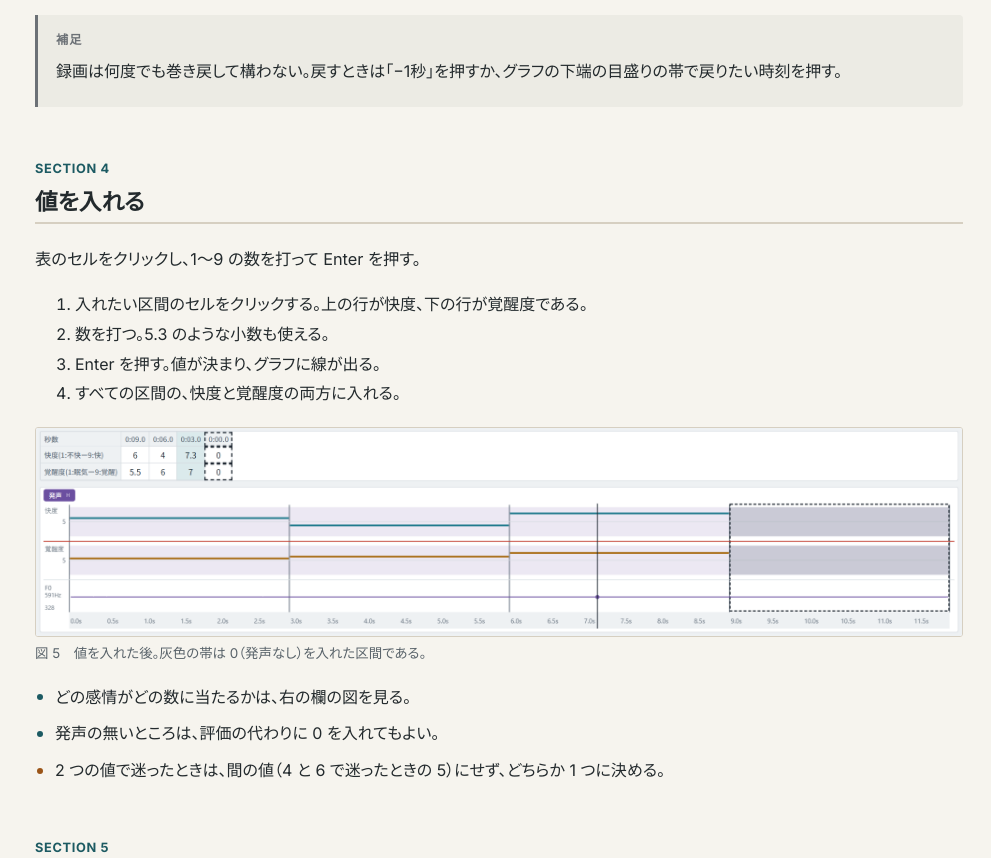
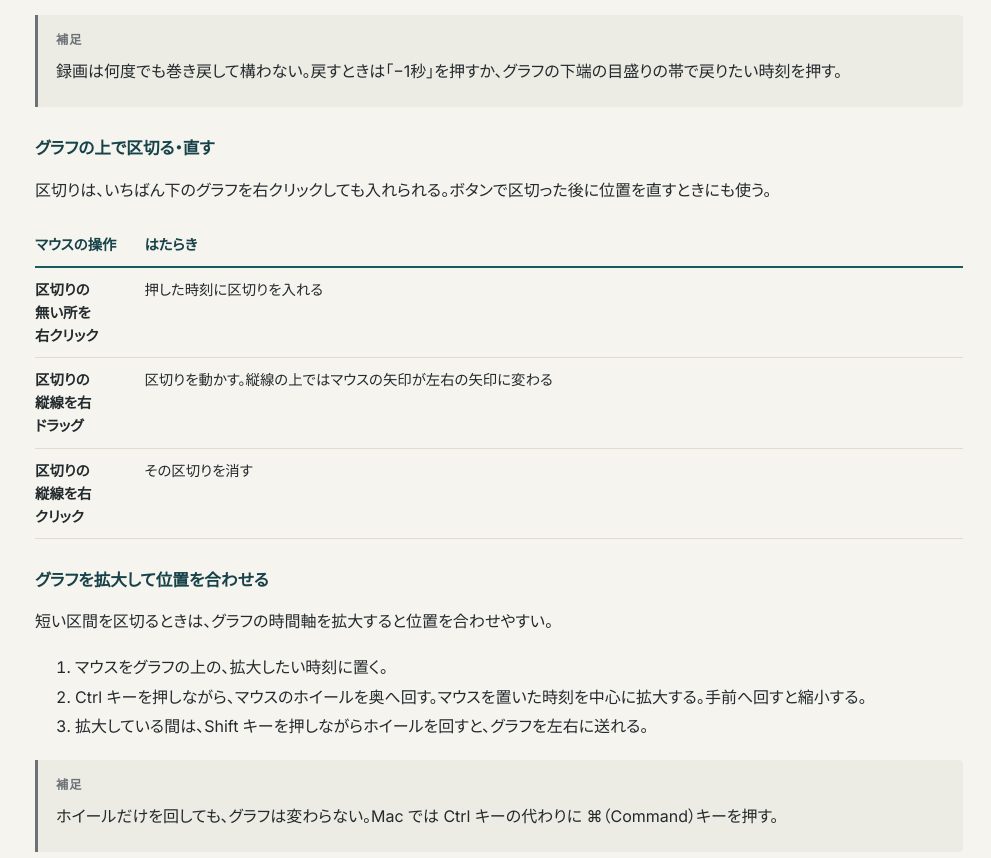
Before and after one commit to AhAloudMethod/Integrated_Annotation_Tools, a website: page evaluator-quick-excel.html in a window 1280 px wide. Shown: the part 2844-3702 px from the top of the page, without its empty margins (289-1280 px from the left). Drawn offline with Linux system fonts and the light colour scheme.

Commit message:
評価のかんたん手順にグラフでの区切りとホイール操作を足す
グラフの右クリックで区切りを入れる・動かす・消す操作と，Ctrl+ホイールの拡大，Shift+ホイールの左右送り，表のホイールでの横送りを追記した．

```diff
--- a/evaluator-quick-excel.html
+++ b/evaluator-quick-excel.html
@@ -364,6 +364,28 @@ try { var t = localStorage.getItem('manual-theme'); if (t === 'light' || t === '
 
       <div class="info"><span class="lbl">補足</span><p>区切りを間違えたら、その近くで止めて「近くの区切りを消す」を押す。いちばん近い区切りが消える。</p></div>
       <div class="info"><span class="lbl">補足</span><p>録画は何度でも巻き戻して構わない。戻すときは「−1秒」を押すか、グラフの下端の目盛りの帯で戻りたい時刻を押す。</p></div>
+
+      <h3>グラフの上で区切る・直す</h3>
+      <p>区切りは、いちばん下のグラフを右クリックしても入れられる。ボタンで区切った後に位置を直すときにも使う。</p>
+      <div class="tablewrap">
+        <table>
+          <thead><tr><th class="c-min">マウスの操作</th><th>はたらき</th></tr></thead>
+          <tbody>
+            <tr><td class="rowhead">区切りの無い所を右クリック</td><td>押した時刻に区切りを入れる</td></tr>
+            <tr><td class="rowhead">区切りの縦線を右ドラッグ</td><td>区切りを動かす。縦線の上ではマウスの矢印が左右の矢印に変わる</td></tr>
+            <tr><td class="rowhead">区切りの縦線を右クリック</td><td>その区切りを消す</td></tr>
+          </tbody>
+        </table>
+      </div>
+
+      <h3>グラフを拡大して位置を合わせる</h3>
+      <p>短い区間を区切るときは、グラフの時間軸を拡大すると位置を合わせやすい。</p>
+      <ol>
+        <li>マウスをグラフの上の、拡大したい時刻に置く。</li>
+        <li>Ctrl キーを押しながら、マウスのホイールを奥へ回す。マウスを置いた時刻を中心に拡大する。手前へ回すと縮小する。</li>
+        <li>拡大している間は、Shift キーを押しながらホイールを回すと、グラフを左右に送れる。</li>
+      </ol>
+      <div class="info"><span class="lbl">補足</span><p>ホイールだけを回しても、グラフは変わらない。Mac では Ctrl キーの代わりに ⌘（Command）キーを押す。</p></div>
     </section>
 
     <section id="s4">
@@ -388,6 +410,7 @@ try { var t = localStorage.getItem('manual-theme'); if (t === 'light' || t === '
       <ul class="clean">
         <li>どの感情がどの数に当たるかは、右の欄の図を見る。</li>
         <li>発声の無いところは、評価の代わりに 0 を入れてもよい。</li>
+        <li>区間が多くて表が横にはみ出したときは、表の上でマウスのホイールを回すと、表が左右に動く。</li>
         <li class="warn">2 つの値で迷ったときは、間の値（4 と 6 で迷ったときの 5）にせず、どちらか 1 つに決める。</li>
       </ul>
     </section>
@@ -461,7 +484,7 @@ try { var t = localStorage.getItem('manual-theme'); if (t === 'light' || t === '
 
     <footer>
       出典：あアラウド 統合アノテーションツールの評価ツールの使い方（evaluator-manual.html）と画面（index.html）。実験モード、カスタム方式（Excel の表・小数・自分で区切る・区間内で変化・描くだけ）を前提に作成した。画面の画像は評価ツールの使い方のものを使った。<br>
-      作成日：2026-11-05
+      作成日：2026-11-05　更新日：2026-11-09（グラフの上での区切りとホイール操作を追記）
     </footer>
   </main>
 </div>
```
